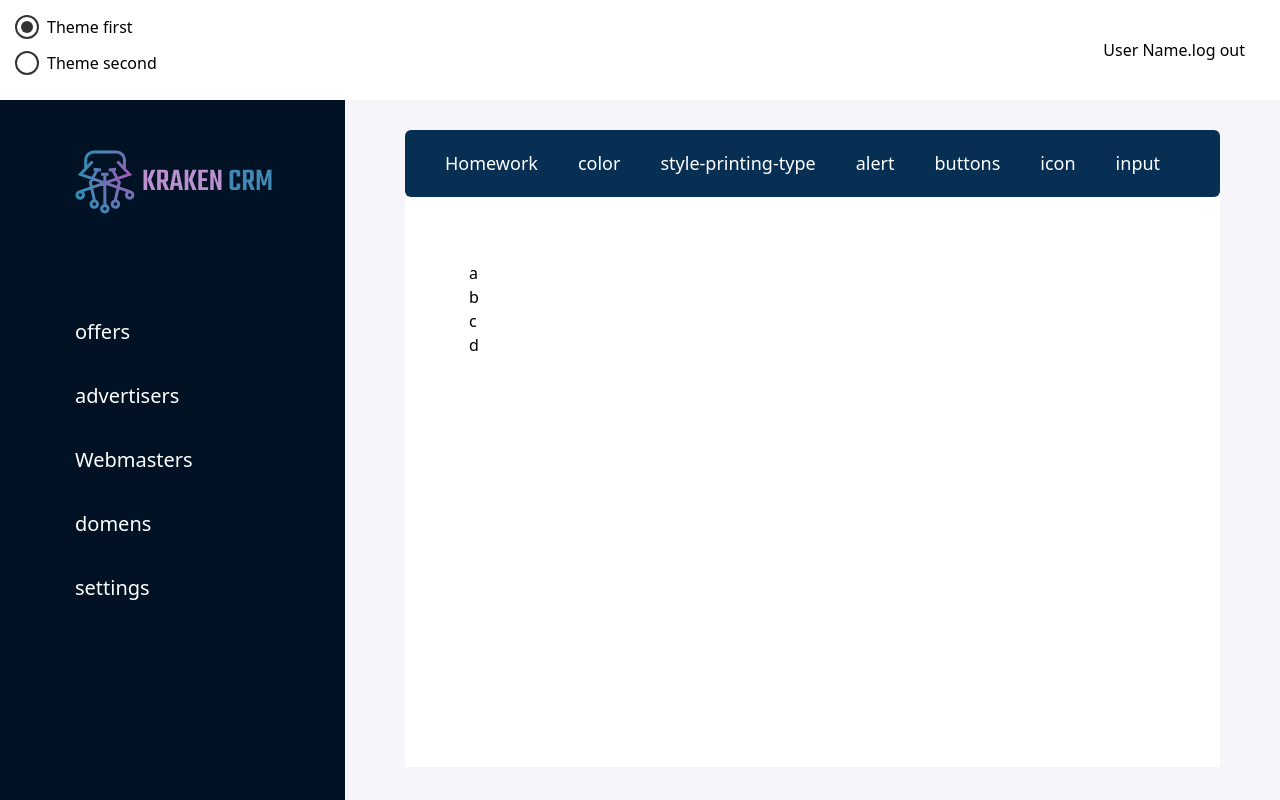
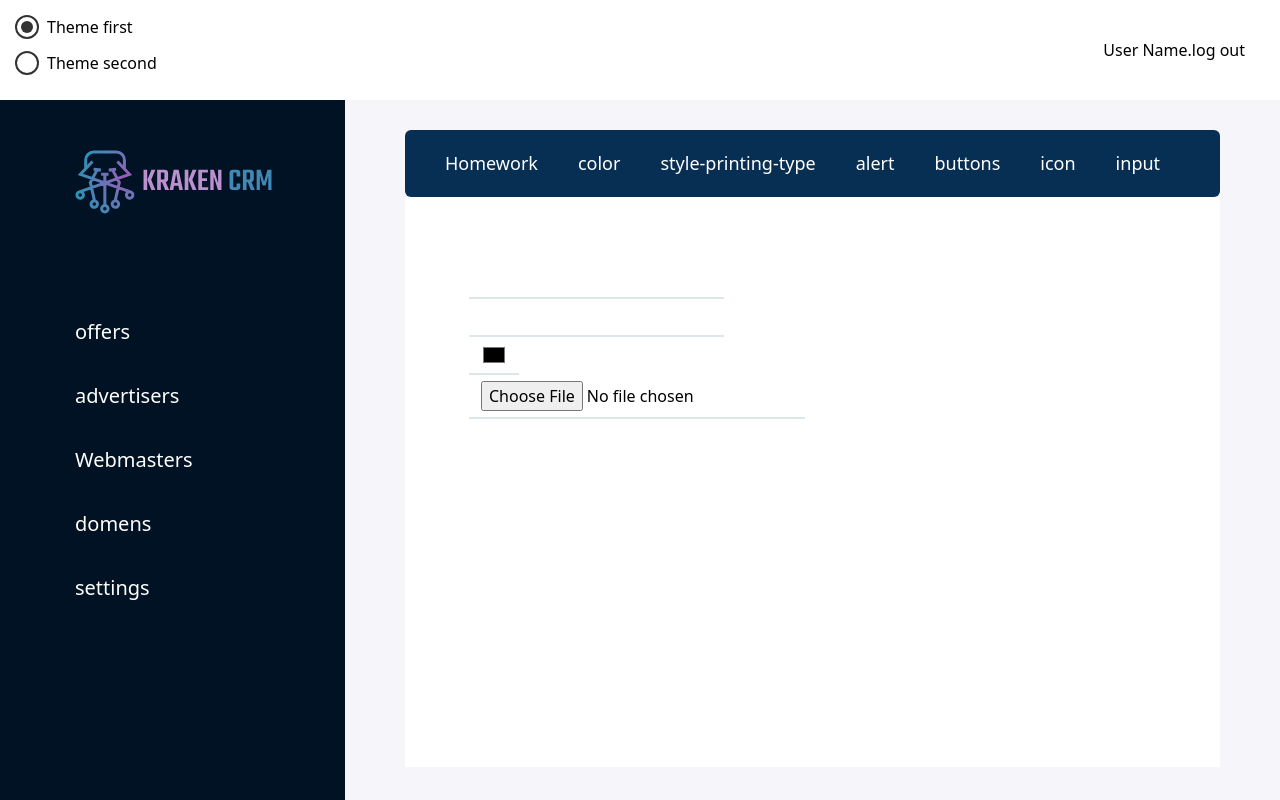
Before and after one commit to RostislavSuslov/dev-Kraken, a Vue app: page /style-input in a window 1280 px wide. Built offline with nearby package versions, Linux system fonts and the light colour scheme.

Commit message:
input set type

```diff
--- a/src/components/form/SlotInput.vue
+++ b/src/components/form/SlotInput.vue
@@ -15,12 +15,6 @@
 </style>
 
 
-<script>
-    export default {
-        data() {
-            return {
-                slotsData: ['a', 'b', 'c', 'd']
-            };
-        }
-    };
+<script setup>
+    const slotsData = ['text', 'number', 'color', 'file']
 </script>
--- a/src/views/StyleGide__Input.vue
+++ b/src/views/StyleGide__Input.vue
@@ -1,7 +1,7 @@
 <template>
     <SlotInput>
         <template v-slot="slotsProps">
-            <p>{{slotsProps.item}}</p>
+            <input :type=slotsProps.item>
         </template>
     </SlotInput>
 </template>
```
